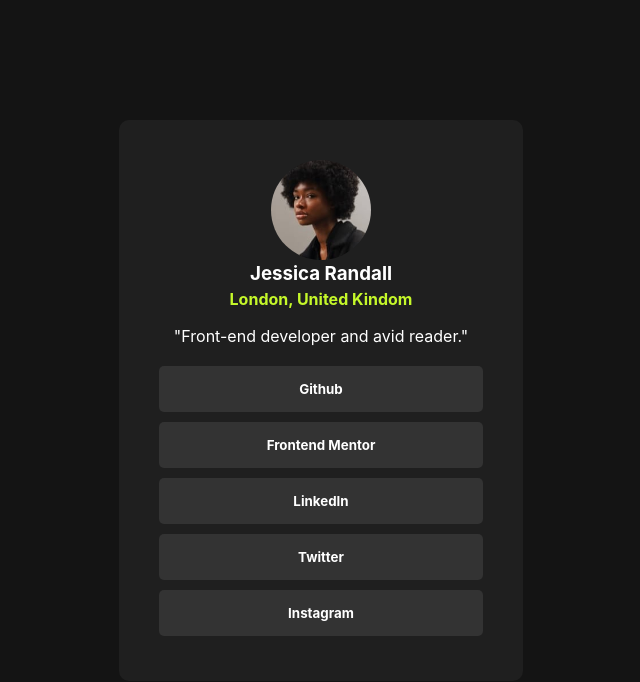
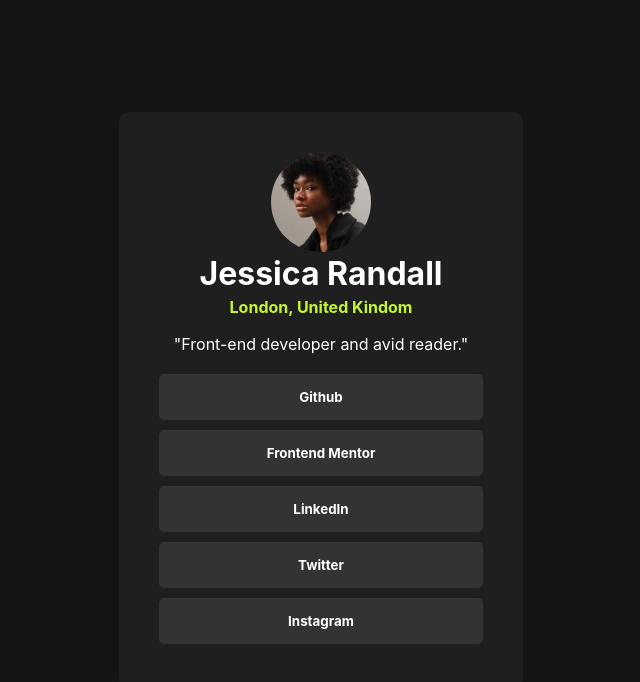
Before and after one commit to Yulai202020/Frontend-mentor, a React (Vite) app: page /#/SocialLinksProfile in a window 1280 px wide. Shown: the top 682 px of the page, without its empty margins (319-959 px from the left). Built offline with nearby package versions, Linux system fonts and the light colour scheme.

Commit message:
first commit

```diff
--- a/src/components/SocialLinksProfile/SocialLinksProfile.tsx
+++ b/src/components/SocialLinksProfile/SocialLinksProfile.tsx
@@ -6,8 +6,8 @@
         <>
         <div className="container">
             <div className="form">
-                <img className="profile-image" src={`${config.basepath}/profile.jpeg`}></img>
-                <h3 className="name">Jessica Randall</h3>
+                <img className="profile-image" src={`${config.basepath}/profile.jpeg`} alt="Profile picture"/>
+                <h1 className="name">Jessica Randall</h1>
                 <p className="live-at">London, United Kindom</p>
                 <p className="about">"Front-end developer and avid reader."</p>
                 {/* buttons */}
```
